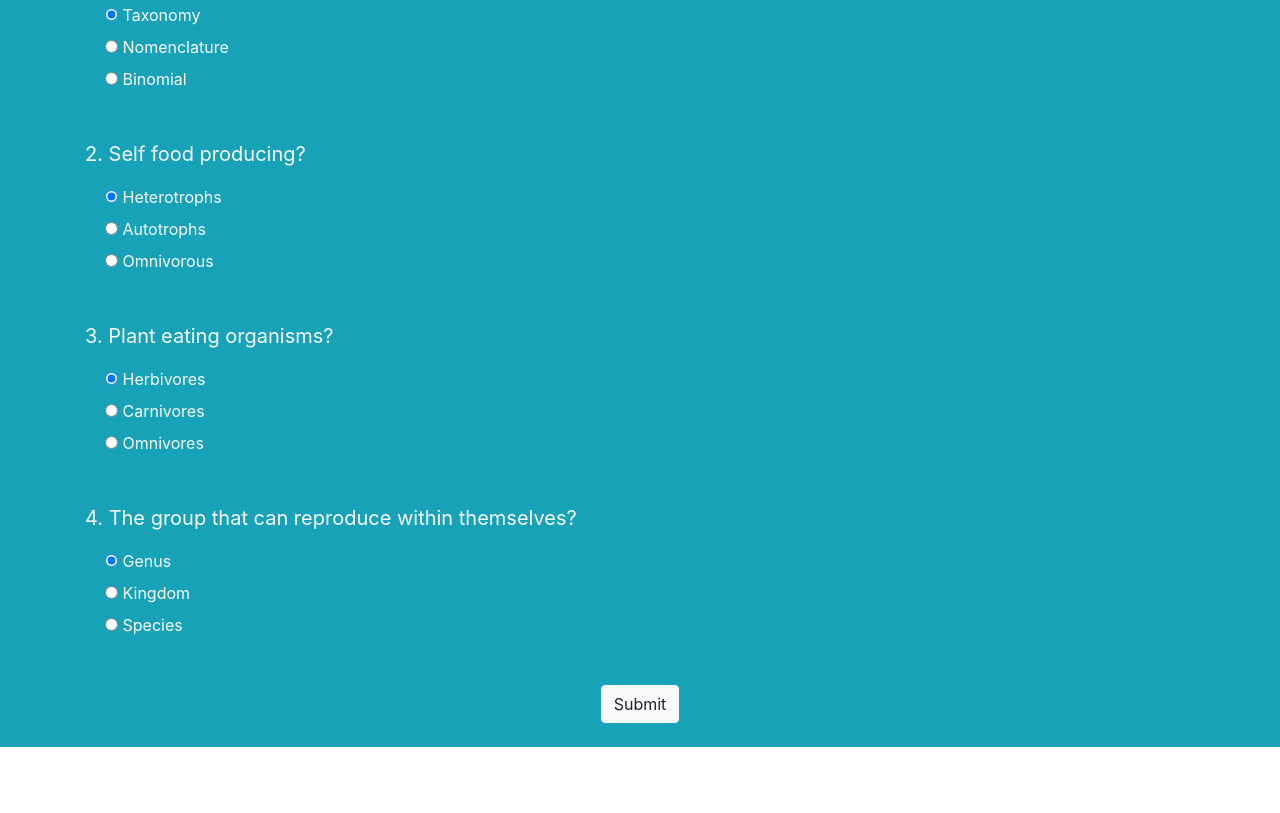
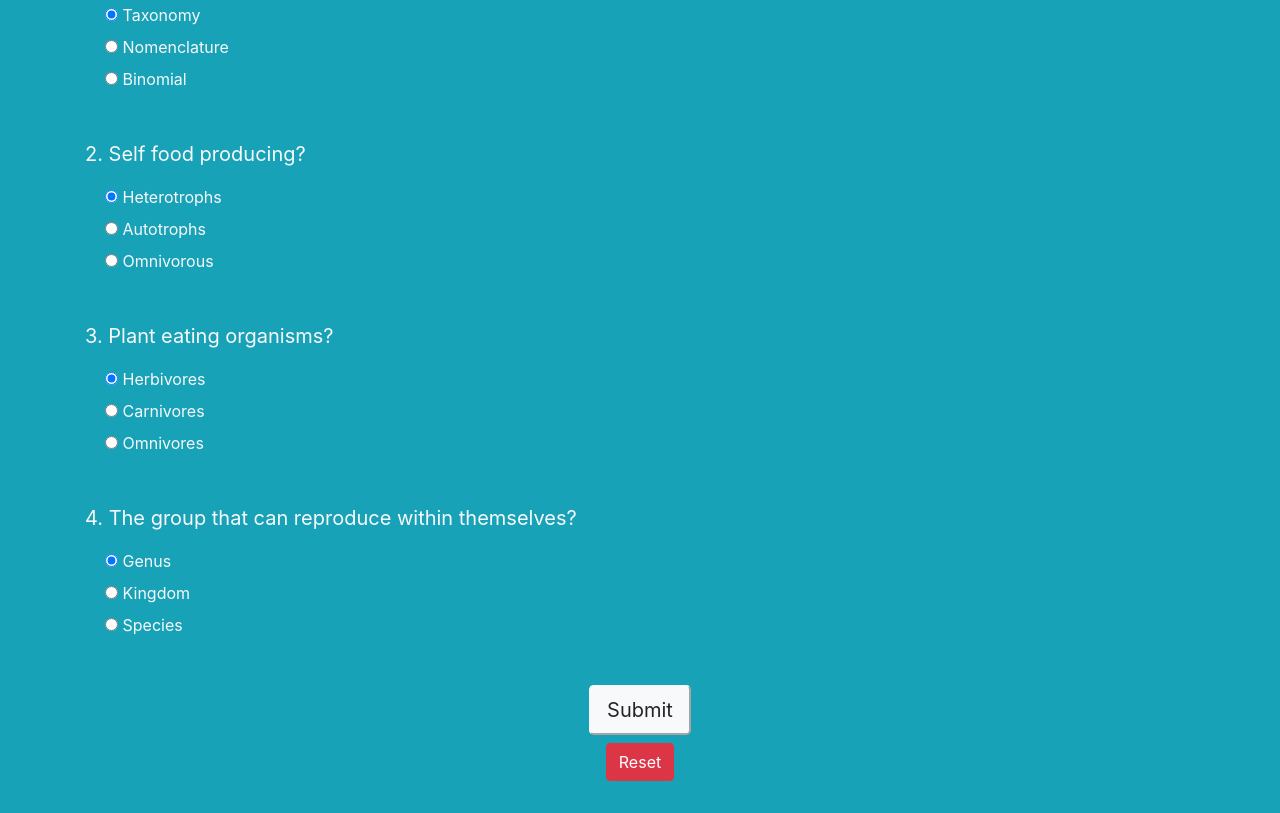
Before and after one commit to Ayyasudeen/sciencequiz, a plain HTML site: page index.html in a window 1280 px wide. Shown: the part 368-1181 px from the top of the page. Before the commit the page ends 1115 px from the top, so only its background shows below. Drawn offline with nearby package versions, Linux system fonts and the light colour scheme.

Commit message:
Reset btn

```diff
--- a/app.js
+++ b/app.js
@@ -37,6 +37,7 @@ form.addEventListener("submit", (e) => {
   }, 10);
 });
 
+
 // setTimeout(() => {
 //   alert("Hello");
 // }, 3000);
--- a/index.html
+++ b/index.html
@@ -105,8 +105,14 @@
           </div>
 
           <div class="text-center">
-            <input type="submit" class="btn btn-light">
+            <input type="submit" class="btn-lg btn-light">
           </div>
+
+          <div class="text-center">
+          <button type="button" class="btn btn-danger my-2" onClick="window.location.reload();">Reset</button>
+          </div>
+
+
         </form>
       </div>
     </div>
```
